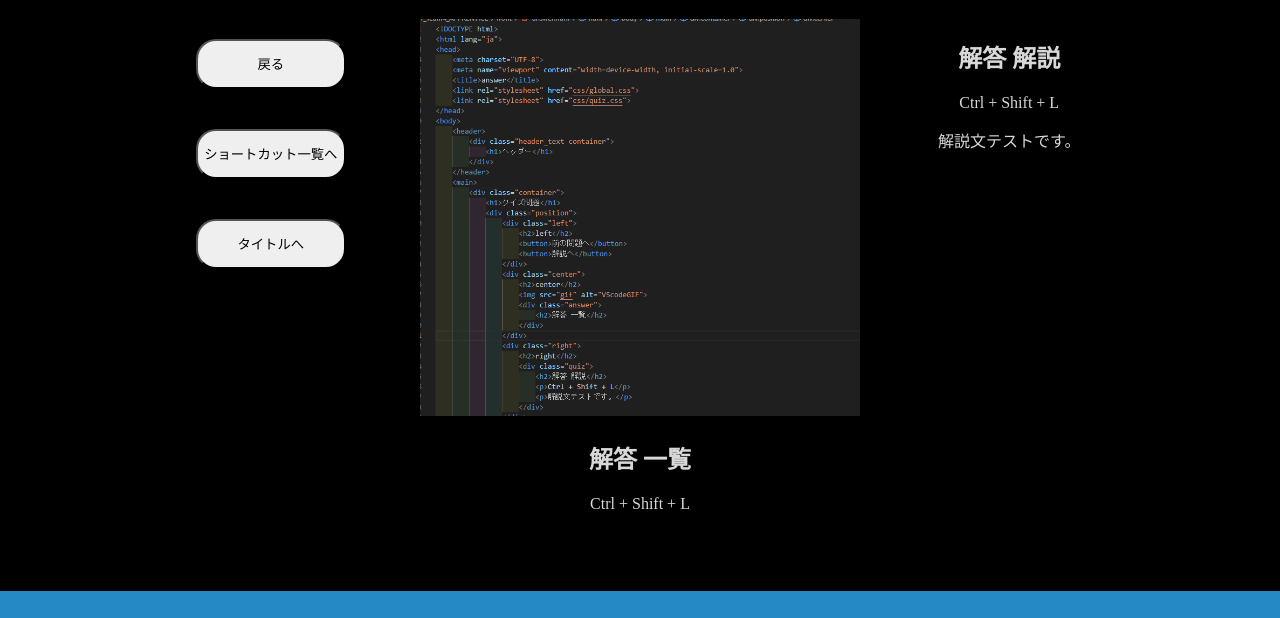
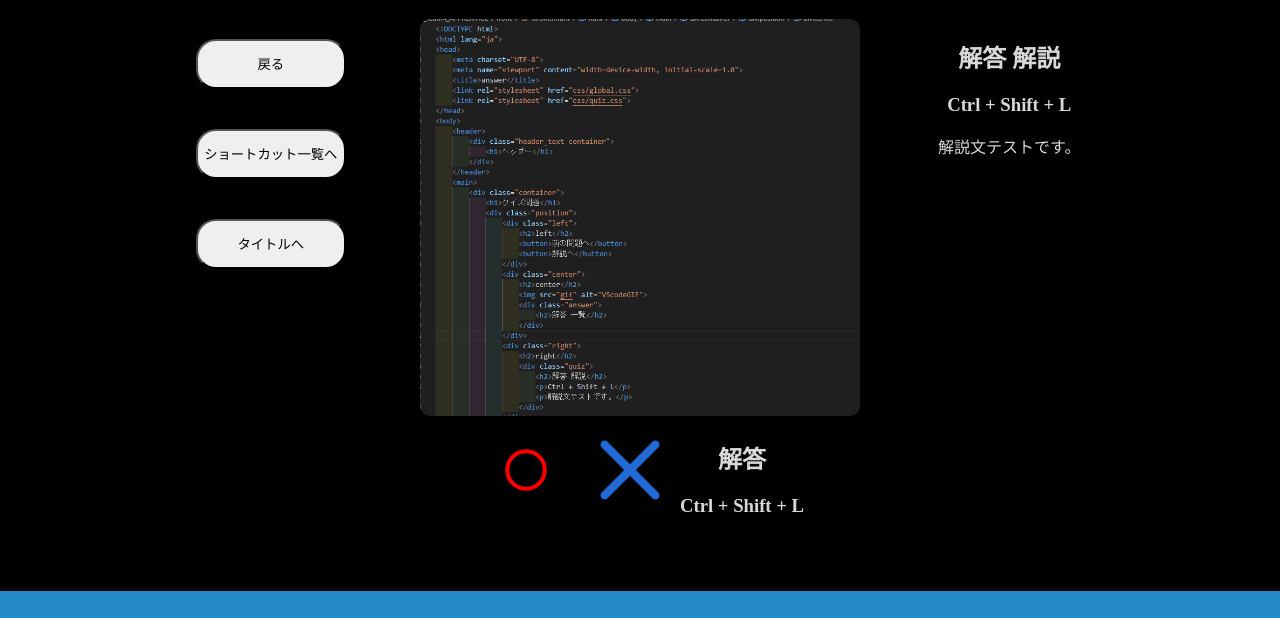
Before and after one commit to Taku1103/Dev1_Team4_APPRENTICE, a website: page front/HTML/answer.html in a window 1280 px wide. Shown: the part 150-768 px from the top of the page. Drawn offline with nearby package versions, Linux system fonts and the light colour scheme.

Commit message:
フロント少し修正

```diff
--- a/front/HTML/answer.html
+++ b/front/HTML/answer.html
@@ -5,7 +5,7 @@
     <meta name="viewport" content="width=device-width, initial-scale=1.0">
     <title>answer</title>
     <link rel="stylesheet" href="../css/global.css">
-    <link rel="stylesheet" href="../css/quiz.css">
+    <link rel="stylesheet" href="../css/quiz_answer.css">
 </head>
 <body>
     <header>
@@ -24,15 +24,21 @@
                 </div>
                 <div class="center">
                     <img src="../../backend/public/images/gif/test.gif" alt="VScodeTestGIF">
-                    <div class="answer">
-                        <h2>解答 一覧</h2>
-                        <p>Ctrl + Shift + L</p>
+                    <div class="center_bottom">
+                        <div class="oorx">
+                            <img src="../../backend/public/images/jpeg/circle.png" alt="o" id="o_img">
+                            <img src="../../backend/public/images/jpeg/plus.png" alt="x" id="x_img">
+                        </div>
+                        <div class="answer">
+                            <h2>解答</h2>
+                            <h3>Ctrl + Shift + L</h3>
+                        </div>
                     </div>
                 </div>
                 <div class="right">
                     <div class="quiz">
                         <h2>解答 解説</h2>
-                        <p>Ctrl + Shift + L</p>
+                        <h3>Ctrl + Shift + L</h3>
                         <p>解説文テストです。</p>
                     </div>
                 </div>
@@ -46,5 +52,6 @@
         </div>
     </footer>
     <script src="https://cdn.jsdelivr.net/npm/axios@0.21.1/dist/axios.min.js"></script>
+    <script src="answer.js"></script>
 </body>
 </html>
--- a/front/css/quiz.css
+++ b/front/css/quiz_answer.css
@@ -1,4 +1,3 @@
-
 .position {
     display: flex;
     text-align: center;
@@ -14,6 +13,7 @@
 
 .center img {
     width: 85%;
+    border-radius: 10px;
 }
 
 .right {
@@ -34,7 +34,7 @@ button {
 }
 
 form input {
-    width: 100px;
+    width: 20px;
     height: 20px;
     border-radius: 20px;
 }
@@ -44,3 +44,14 @@ form input {
     height: 40px;
     border-radius: 20px;
 }
+
+.center_bottom{
+    display: flex;
+    justify-content: center;
+}
+
+
+.oorx img {
+    width: 100px;
+
+}
--- a/front/js/answer.js
+++ b/front/js/answer.js
@@ -7,3 +7,8 @@ window.onload = function() {
         console.error("Error submitting reqData:", error.message);
 });
 };
+
+o_img = document.getElementById("o_img")
+x_img = document.getElementById("x_img")
+
+// 正誤情報からstyle.display = "none"とか"block"に切り替える
```
Also changed, not shown: front/HTML/quiz.html (+1 -1 lines), front/HTML/shortcut.html (+1 -1 lines), front/index.html (+3 -3 lines), front/js/quizInput.js (+2 -17 lines), backend/public/images/jpeg/circle.png (added), backend/public/images/jpeg/circle2.png (added), backend/public/images/jpeg/plus.png (added).
